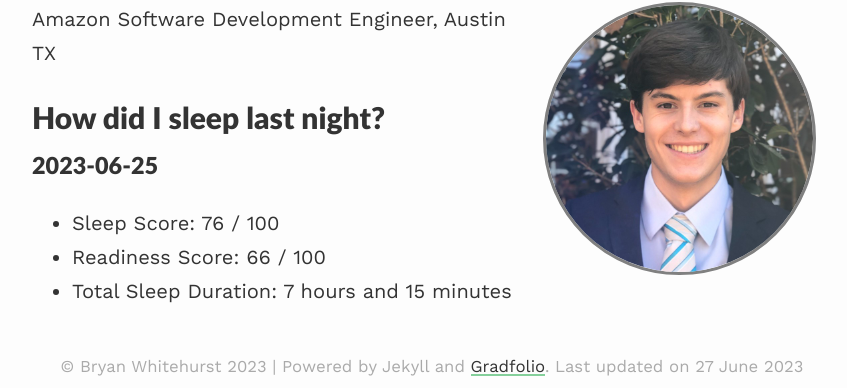
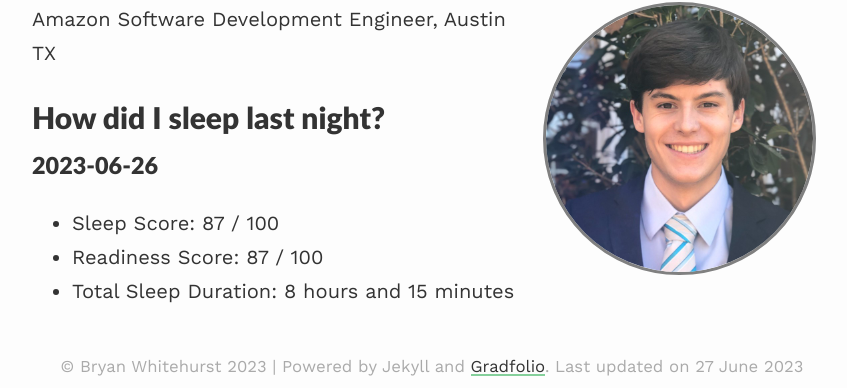
Before and after one commit to BryanWhitehurst/bryanwhitehurst.github.io, a Jekyll site: the page built from index.md, in a window 1280 px wide. Shown: the part 190-578 px from the top of the page, without its empty margins (208-1055 px from the left). Built offline with Jekyll 4.4.1, drawn with Linux system fonts in a browser that asks for light colours; nearby versions of some CDN libraries.

Commit message:
daily oura update

```diff
--- a/index.md
+++ b/index.md
@@ -10,7 +10,7 @@ published: true
 Amazon Software Development Engineer, Austin TX
 
 # How did I sleep last night?
-### 2023-06-25
-- Sleep Score: 76 / 100
-- Readiness Score: 66 / 100
-- Total Sleep Duration: 7 hours and 15 minutes
+### 2023-06-26
+- Sleep Score: 87 / 100
+- Readiness Score: 87 / 100
+- Total Sleep Duration: 8 hours and 15 minutes
```
